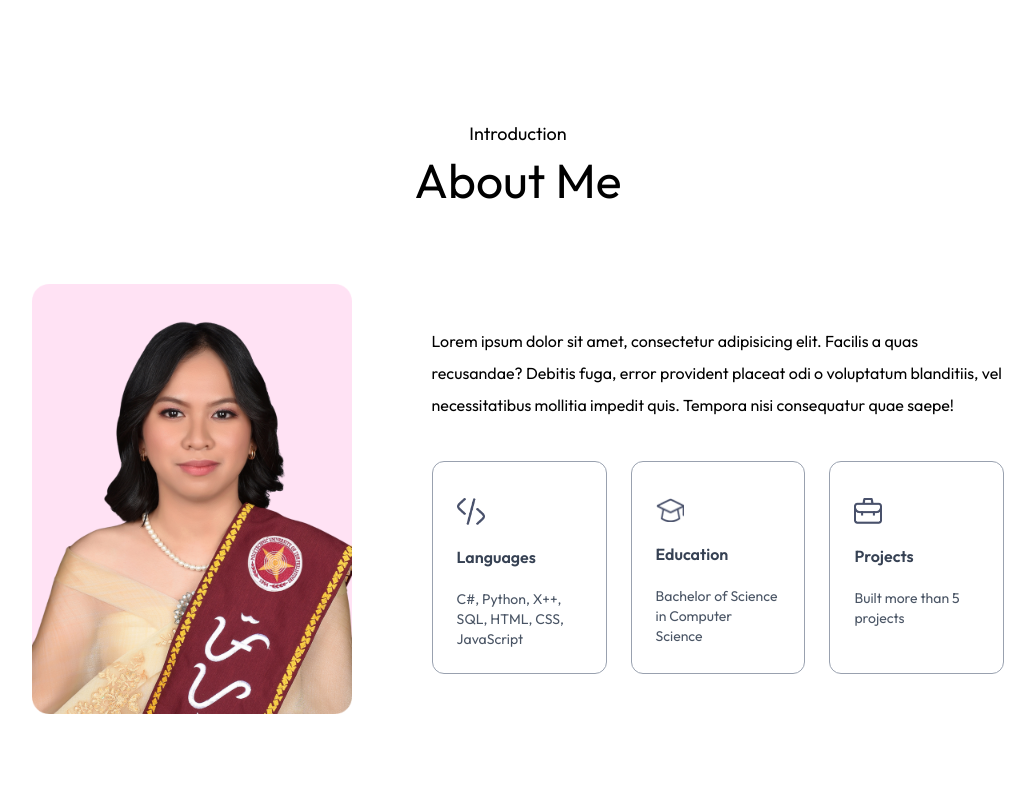
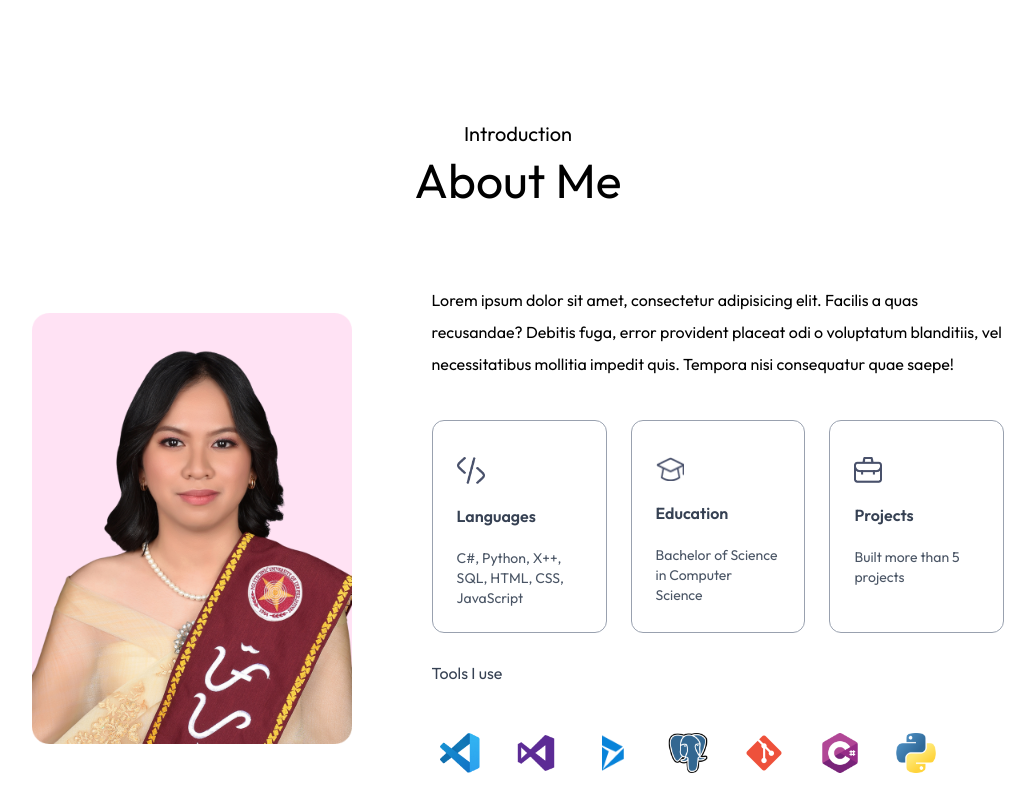
Before and after one commit to Jellepi/my-portfolio, a Next.js app: page / in a window 1280 px wide. Shown: the part 720-1532 px from the top of the page, without its empty margins (122-1157 px from the left). Built offline with nearby package versions, Linux system fonts and the light colour scheme; a web font is replaced by a local one.

Commit message:
Added  function for scroll opacity
Added tools used with map info

```diff
--- a/app/components/About.jsx
+++ b/app/components/About.jsx
@@ -1,12 +1,12 @@
 import React from 'react';
 import Image from 'next/image'
-import { assets, infoList } from '@/assests/assets';
+import { assets, infoList, toolsData } from '@/assests/assets';
 
 const About = () => {
   return (
     <div id='about' className='w-full px-[12%] py-10 scroll-mt-20'>
-      <h4 className='text-center mb-2 text-lg'>
-        Introduction</h4>
+      <h3 className='text-center mb-2 text-xl font-ovo'>
+        Introduction</h3>
       <h2 className='text-center text-5xl'>
         About Me</h2>
 
@@ -22,17 +22,25 @@
                     o voluptatum blanditiis, vel necessitatibus mollitia impedit quis. Tempora nisi consequatur quae saepe!</p>
             <ul className='grid grid-cols-1 sm:grid-cols-3 gap-6 max-w-2xl'>
                 {infoList.map(({icon, iconDark, title, description}, index)=>(
-                  <li className= 'border-[0.5px] border-gray-400 rounded-xl p-6 cursor-pointer hover:bg-lightHover hover:-translate-y-1 duration-500' key={index}>
+                  <li className= 'border-[0.5px] border-gray-400 rounded-xl p-6 cursor-pointer hover:bg-lightHover hover:-translate-y-1 duration-500 hover:shadow-black' key={index}>
                     <Image src={icon} alt='title' className='w-7 mt-3'/>
                     <h3 className='my-4 font-semibold text-gray-700'>{title}</h3>
                     <p className=' text-gray-600 text-sm'>{description}</p>
                   </li>
                 ))}
             </ul>
+
+            <h4 className="my-6 text-gray-700 font-Ovo">Tools I use</h4>
+                <ul className="flex items-center gap-2 sm:gap-5">
+                    {toolsData.map((tool, index) => (
+                    <li className='flex items-center justify-center w-12 sm:w-14 aspect-square cursor-pointer hover:-translate-y-1 duration-500'
+                     key={index}>
+                        <Image src={tool} alt="Tool" className="w-10 mt-5" />
+                    </li>
+                        ))}
+                </ul>
             </div>
-
         </div>
-
     </div>
   )
 }
--- a/app/components/Navbar.jsx
+++ b/app/components/Navbar.jsx
@@ -1,10 +1,10 @@
-import React, { useRef } from 'react'
+import React, { useEffect, useRef, useState } from 'react'
 import Image from 'next/image'
 import { assets } from '@/assests/assets';
 
+const Navbar = () => {
 
-
-const Navbar = () => {
+  const [isScroll, setIsScroll] = useState(false);
   const sideMenuRef = useRef();
   const openMenu = ()=> {
     sideMenuRef.current.style.transform = 'translateX(-16rem)'
@@ -14,13 +14,24 @@
     sideMenuRef.current.style.transform = 'translateX(16rem)'
   }
 
+  useEffect(() => {
+    window.addEventListener('scroll', ()=>{
+      if(scrollY > 50 ){
+        setIsScroll(true)
+      }else{
+        setIsScroll(false)
+      }
+    })
+  },[])
+
   return (
     <>
     <div className='fixed top-0 right-0 w-11/12 -z-10 translate-y-[-80%]'>
       <Image src={assets.header_bg_color} alt='' className='w-full' />
     </div>
-      <nav className='w-full fixed px-5 lg:px-8 xl:px-[8%] py-4
-      flex items-center justify-between z-50'>
+
+      <nav className= {`w-full fixed px-5 lg:px-8 xl:px-[8%] py-4
+      flex items-center justify-between z-50 ${isScroll ? "bg-white bg-opacity-50 backdrop-blur-lg shadow-sm" : "" } `}>
         <a href="#">
           <Image src={assets.logo} className='w-28 cursor-pointer mr-14' alt='logo'/>
         </a>
--- a/app/globals.css
+++ b/app/globals.css
@@ -3,8 +3,8 @@
 
 @theme {
   /* Colors */
-  --color-light-hover: #fcf4ff;
-  --color-dark-hover: #2a004a;
+  --color-lightHover: #fcf4ff;
+  --color-darkHover: #2a004A;
   --color-darktheme: #24044C;
   --color-irides1: #FFF9EC;
   --color-irides2: #FEECFB;
@@ -12,12 +12,16 @@
   --color-irides4: #F5EEFF;
   --color-irides5: #DFBCFF;
 
-
   /* Font families */
   --font-outfit: 'Outfit', sans-serif;
   --font-ovo: 'Ovo', serif;
 
+  /*Box Shadows*/
+  --shadow-black: 4px 4px 0 #000;
+  --shadow-white : 4px 4px 0 #fff;
+
 }
+
 
 
 *{
--- a/assests/assets.js
+++ b/assests/assets.js
@@ -123,5 +123,5 @@
 ];
 
 export const toolsData = [
-    assets.vscode, assets.firebase, assets.mongodb, assets.figma, assets.git
+    assets.vscode, assets.visualstudio, assets.dynamics, assets.postgre, assets.git, assets.csharp, assets.python
 ];
```
